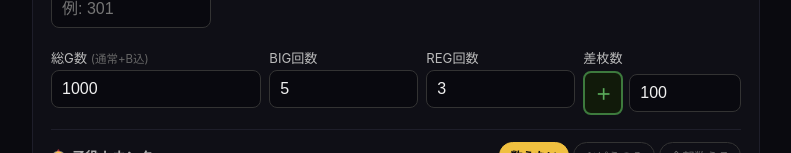
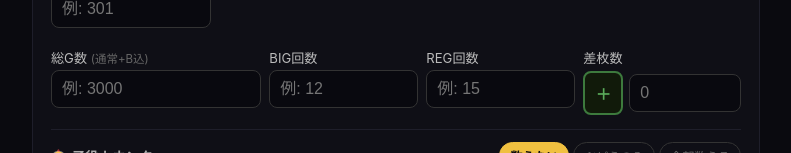
Before and after one commit to kodaiwaa/juggler-budo-sim, a plain HTML site: page index.html in a window 1280 px wide. Shown: the part 799-952 px from the top of the page, without its empty margins (244-1035 px from the left). Drawn offline with Linux system fonts and the light colour scheme.

Commit message:
単台入力欄のデフォルト値を空欄に変更（placeholder表示に）
Co-Authored-By: Claude Sonnet 4.6 <noreply@anthropic.com>

```diff
--- a/index.html
+++ b/index.html
@@ -341,21 +341,21 @@
     <div class="grid4">
       <div>
         <label>総G数 <span class="hint" style="font-size:0.72rem;">(通常+B込)</span></label>
-        <input type="number" inputmode="numeric" id="inp-p" value="1000" min="1">
+        <input type="number" inputmode="numeric" id="inp-p" placeholder="例: 3000" min="1">
       </div>
       <div>
         <label>BIG回数</label>
-        <input type="number" inputmode="numeric" id="inp-big" value="5" min="0">
+        <input type="number" inputmode="numeric" id="inp-big" placeholder="例: 12" min="0">
       </div>
       <div>
         <label>REG回数</label>
-        <input type="number" inputmode="numeric" id="inp-reg" value="3" min="0">
+        <input type="number" inputmode="numeric" id="inp-reg" placeholder="例: 15" min="0">
       </div>
       <div>
         <label>差枚数</label>
         <div class="diff-wrap">
           <button class="diff-sign-btn plus" id="diff-sign-btn" onclick="toggleDiffSign('inp-d','diff-sign-btn')">＋</button>
-          <input type="text" inputmode="numeric" id="inp-d" value="100">
+          <input type="text" inputmode="numeric" id="inp-d" placeholder="0">
         </div>
       </div>
     </div>
```
